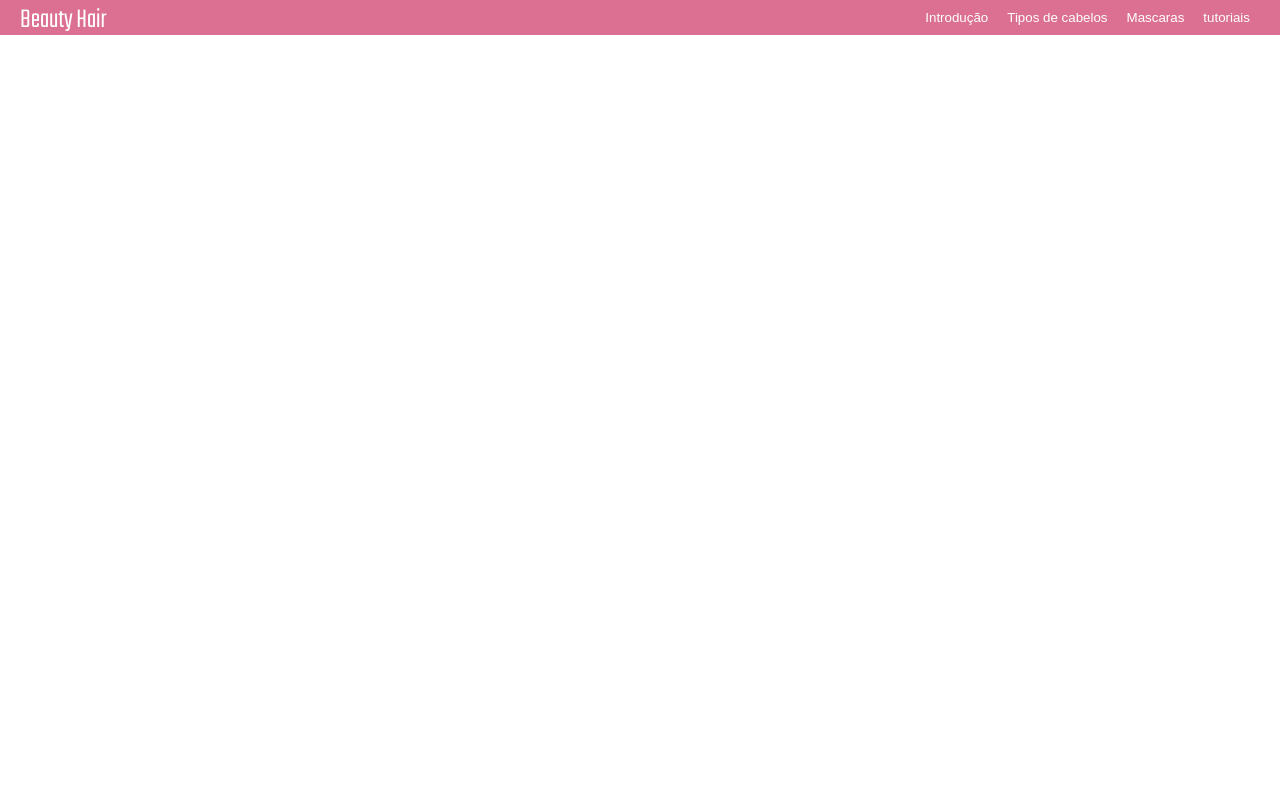
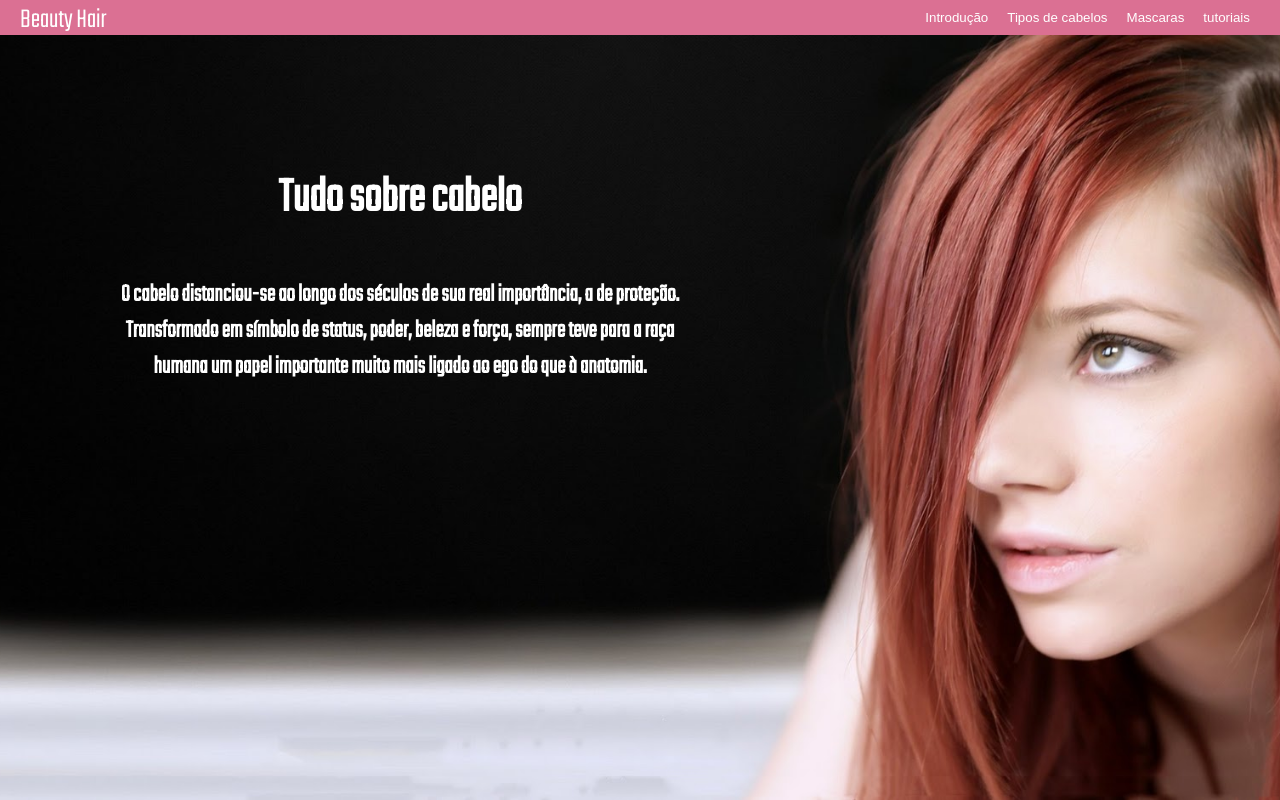
Before and after one commit to LaAlbuquerque/BeautyHair.web, a plain HTML site: page index.html in a window 1280 px wide. Drawn offline with Linux system fonts and the light colour scheme.

Commit message:
Finalizado conteudo

```diff
--- a/index.html
+++ b/index.html
@@ -22,7 +22,14 @@
         </div>
     </header>
 
-
+    <div class="conteudo-info">
+        <div class="cont-texto">
+            <h2 class="titulo">Tudo sobre cabelo</h2>
+            <strong>
+                O cabelo distanciou-se ao longo dos séculos de sua real importância, a de proteção. Transformado em símbolo de status, poder, beleza e força, sempre teve para a raça humana um papel importante muito mais ligado ao ego do que à anatomia.
+            </strong>
+        </div>
+    </div>
 
 </body>
 </html>
--- a/src/style.css
+++ b/src/style.css
@@ -1,4 +1,5 @@
 @import url('https://fonts.googleapis.com/css2?family=Teko:wght@300&display=swap');
+@import url('https://fonts.googleapis.com/css2?family=Roboto+Mono:ital,wght@1,300&family=Teko:wght@300&display=swap');
 
 body {
     margin: 0;
@@ -44,3 +45,35 @@ body {
     color: pink;
     border-bottom: 2px solid rgb(223, 89, 111);
 }
+
+.conteudo-info {
+    background-image: url("./assets/Logo-fundo.jpg");
+    background-size: cover;
+    background-position: center;
+    position: absolute;
+    top: 35px;
+    left: 0;
+    bottom: 0;
+    right: 0;
+}
+
+.cont-texto {
+    width: 600px;
+    margin-top: 10%;
+    margin-left: 100px;
+    text-align: center;
+}
+
+strong {
+    color: #fff;
+    font-size: 25px;
+    /* font-family: 'Roboto Mono', monospace; */
+    font-family: 'Teko', sans-serif;
+}
+
+.titulo {
+    color: #fff;
+    font-family: 'Teko', sans-serif;
+    font-size: 50px;
+
+}
```
